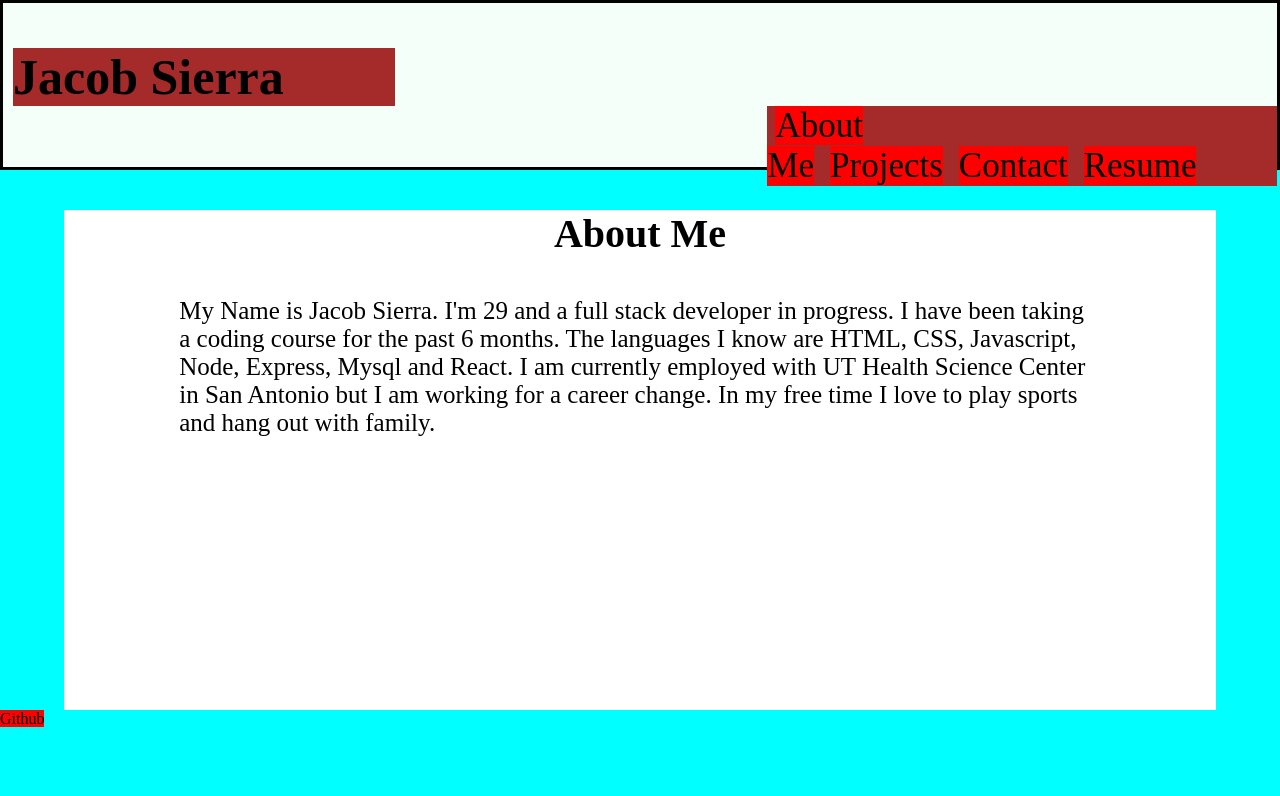
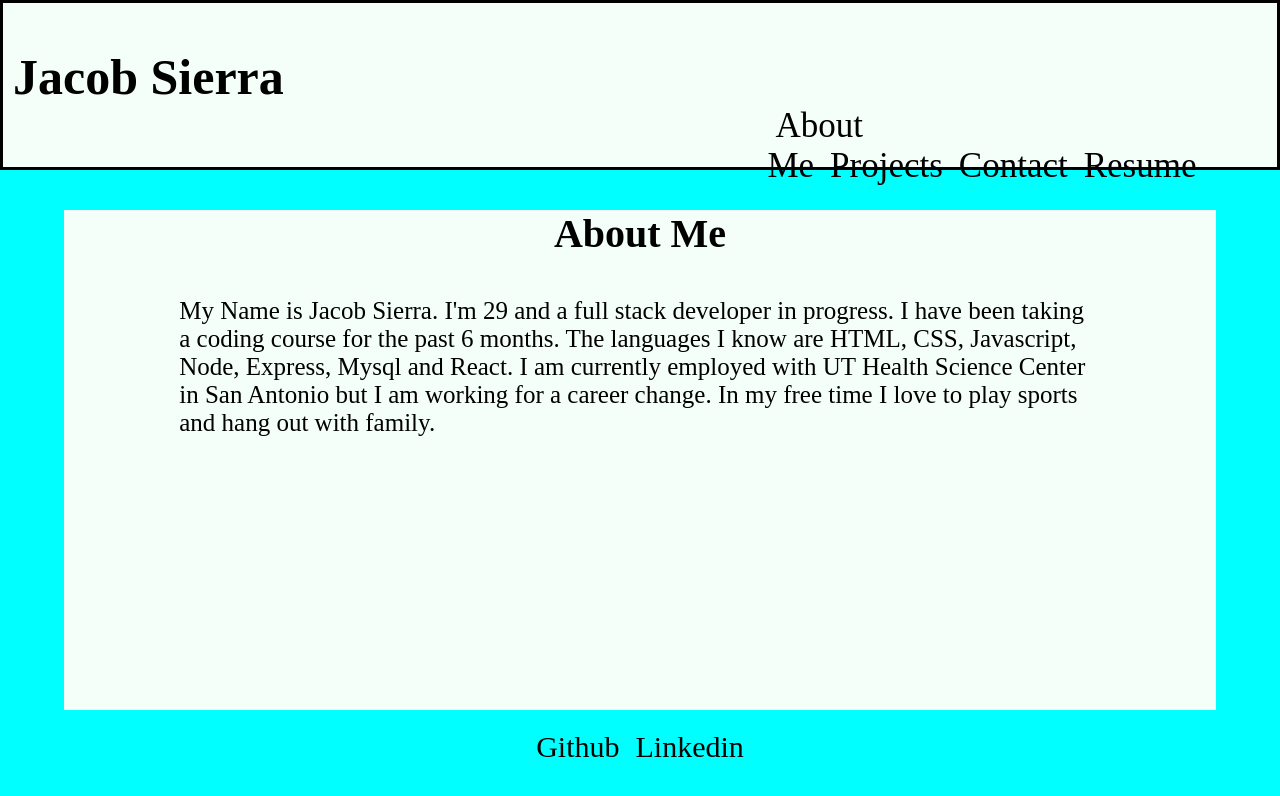
Before and after one commit to jisaac22/React-Portfolio, a React (Create React App) app: page / in a window 1280 px wide. Shown: the top 796 px of the page. Built offline with nearby package versions, Linux system fonts and the light colour scheme.

Commit message:
updated links for projects

```diff
--- a/src/App.css
+++ b/src/App.css
@@ -18,32 +18,27 @@ h1 {
   margin-left: 10px;
   font-size: 50px;
   margin-top: 45px;
-  background-color: brown;
   width: 30%;
 }
 
 .nav {
   margin-left: 60%;
-  background-color: brown;
 }
 
 li {
-
   font-size: 35px;
   display: inline;
   margin: 8px;
-  background-color: royalblue;
 }
 
 a {
   text-decoration: none;
   color: black;
-  background-color: red;
+  ;
 }
 
 .aboutMe {
-  /* border: pink 2px solid; */
-  background-color: white;
+  background-color: mintcream;
   margin-top: 20px;
   height: 500px;
   width: 90%;
@@ -59,7 +54,6 @@ h2 {
 p {
   font-size: 25px;
   margin-top: 40px;
-  /* border: 3px solid black; */
   width: 80%;
   height: 300px;
   margin-left: 10%;
@@ -80,4 +74,21 @@ p {
   margin: 10px;
   margin-left: 5%;
   margin-top: 30px;
+  text-align: center;
 }
+
+.project1 a {
+  font-size: 20px;
+  margin-left: 20px;
+  margin-top: 50px;
+}
+
+footer {
+  text-align: center;
+  font-size: 30px;
+  margin-top: 20px;
+}
+
+footer a {
+  margin: 8px;
+}
--- a/src/components/footer.js
+++ b/src/components/footer.js
@@ -4,6 +4,7 @@ function Footer() {
   return (
     <footer>
       <a href="https://github.com/jisaac22">Github</a>
+      <a href="https://linkedin.com/in/jacob-sierra-657233215">Linkedin</a>
     </footer>
   )
 }
--- a/src/components/pages/projects.js
+++ b/src/components/pages/projects.js
@@ -8,24 +8,31 @@ export default function Projects() {
    <section className="projects">
 
      <div className="project1">
-       <p>P1</p>
+       <a href="https://jisaac22.github.io/Pop-quiz/" >Pop Quiz</a>
+       <a href="https://github.com/jisaac22/Pop-quiz">Github Repo</a>
      </div>
      <div className="project1">
-       <p>P2</p>
+       <a href="https://warm-oasis-88552.herokuapp.com/" >Fitness Tracker</a>
+       <a href="https://github.com/jisaac22/Fitness-tracker">Github Repo</a>
      </div>
      <div className="project1">
-       <p>P3</p>
+       <a href="https://mighty-ocean-25788.herokuapp.com/" >Budget Tracker</a>
+       <a href="https://github.com/jisaac22/Budget-tracker">Github Repo</a>
      </div>
      <div className="project1">
-       <p>P4</p>
+       <a href="https://mighty-ocean-25788.herokuapp.com/" >Tech Blog</a>
+       <a href="https://github.com/jisaac22/Tech-Blog">Github Repo</a>
      </div>
      <div className="project1">
-       <p>P5</p>
+       <a href="https://mrg105.github.io/project-stormhouse/" >Storm House</a>
+       <a href="https://github.com/MrG105/project-stormhouse">Github Repo</a>
      </div>
      <div className="project1">
-       <p>P6</p>
+       <a href="https://jisaac22.github.io/Weather-forecast/" >Weather Forecast</a>
+       <a href="https://github.com/jisaac22/Weather-forecast">Github Repo</a>
      </div>
    </section>
+
    </section>
   )
 }
```
